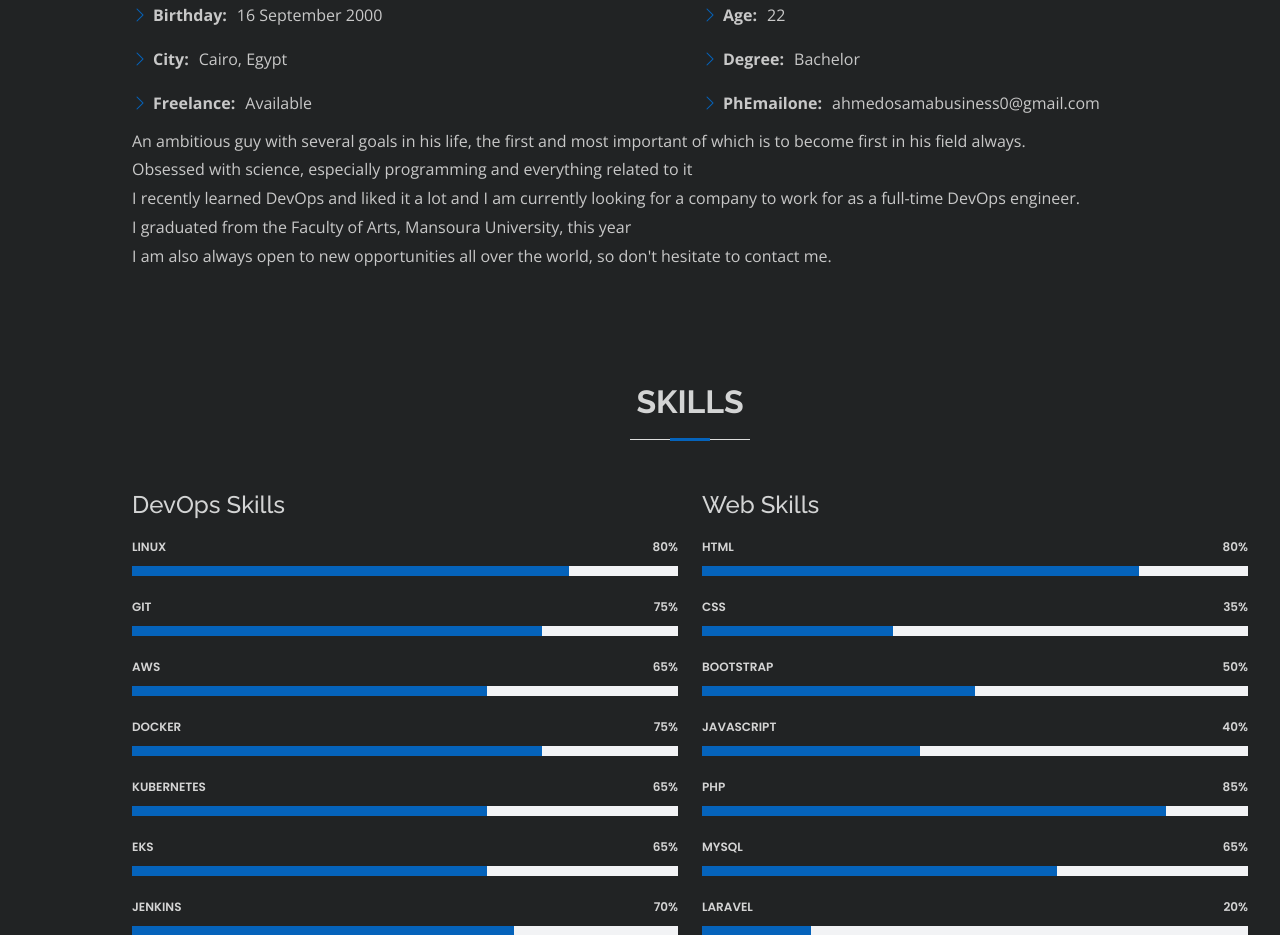
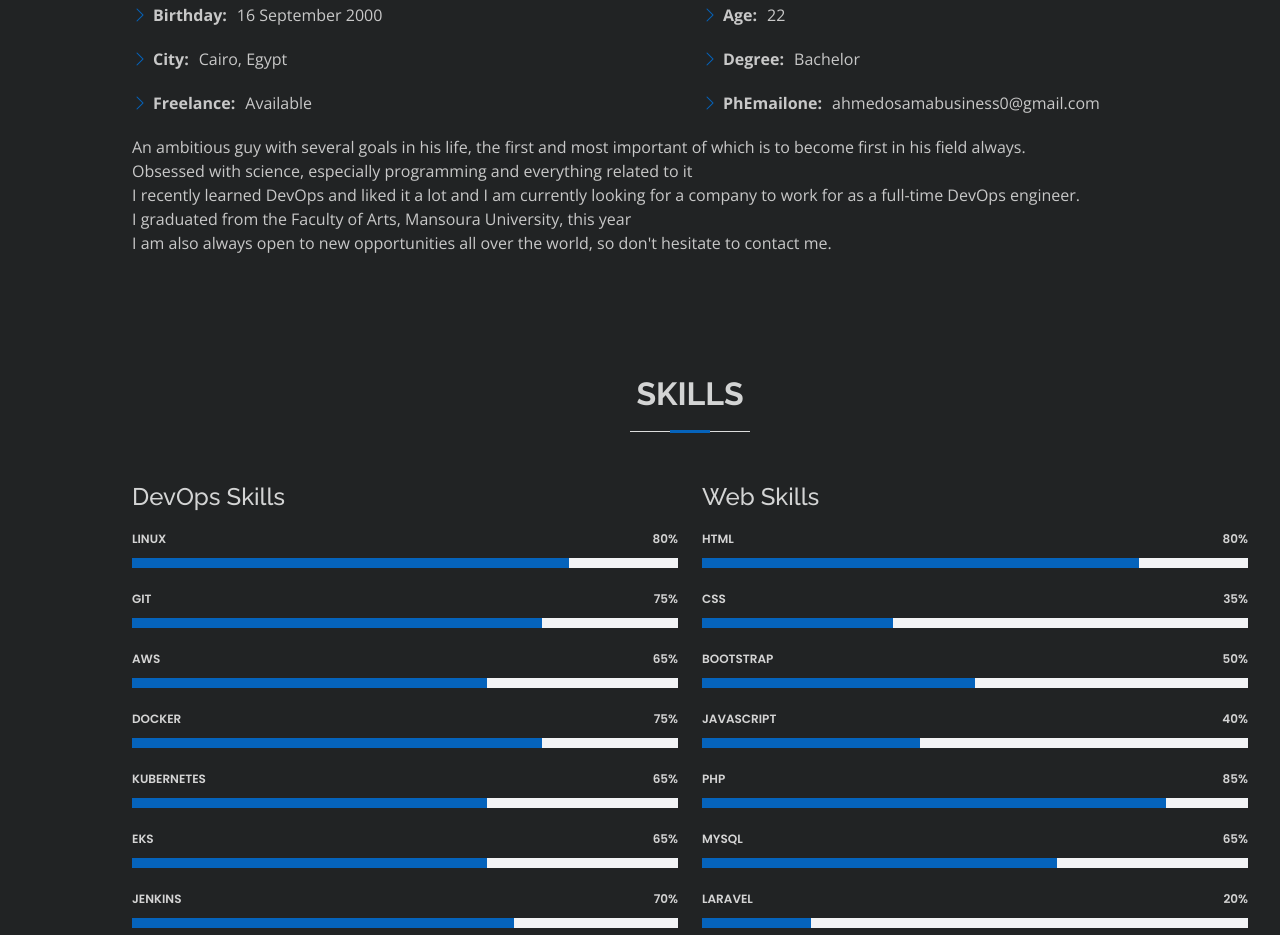
Before and after one commit to AhmedOsamaMath/AhmedOsamaMath.github.io, a plain HTML site: page index.html in a window 1280 px wide. Shown: the part 1045-1980 px from the top of the page. Drawn offline with nearby package versions, Linux system fonts and the light colour scheme.

Commit message:
Edit margin of summary paragraphs

```diff
--- a/assets/css/style.css
+++ b/assets/css/style.css
@@ -391,7 +391,7 @@ section {
 }
 
 .about .about-summary p {
-  line-height: 0.8;
+  margin: 0;
   color: rgb(200, 200, 200);
 }
 
```
